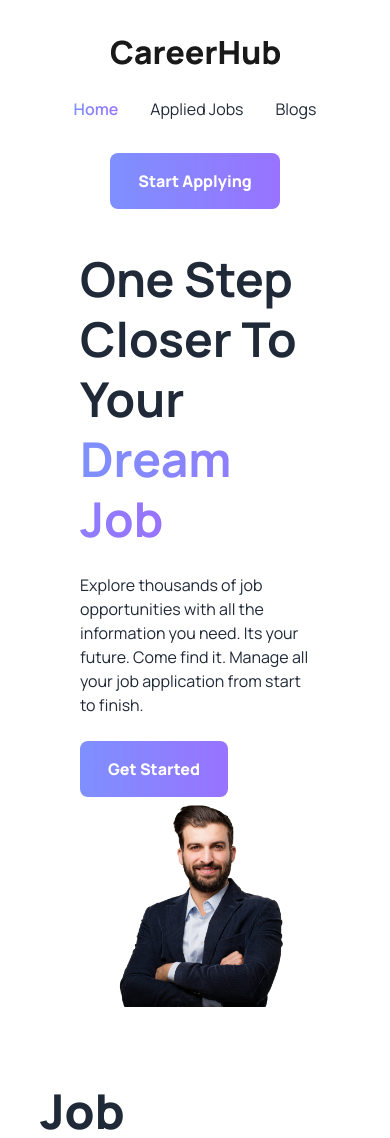
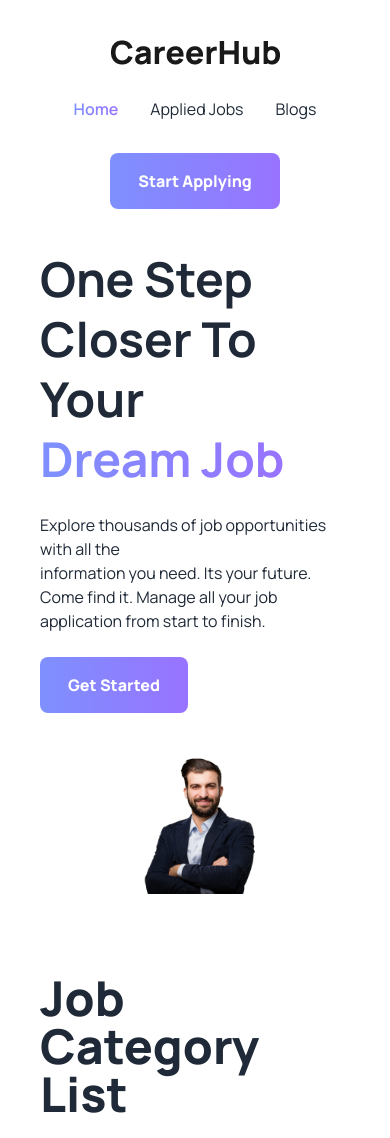
Before and after one commit to hasibmuhammad/career-hub, a React (Vite) app: page / in a window 390 px wide. Shown: the top 1138 px of the page. Built offline with nearby package versions, Linux system fonts and the light colour scheme.

Commit message:
responsive issue fixed

```diff
--- a/src/components/Banner/Banner.jsx
+++ b/src/components/Banner/Banner.jsx
@@ -1,6 +1,6 @@
 const Banner = () => {
   return (
-    <div className="flex flex-col md:flex-row justify-center items-center px-10 lg:px-0">
+    <div className="flex flex-col px-10 xl:px-0 md:flex-row items-center justify-center gap-10">
       <div>
         <h1 className="font-bold text-5xl leading-tight">
           One Step <br />
@@ -20,9 +20,9 @@ const Banner = () => {
           </button>
         </div>
       </div>
-      <div className="w-full">
-        <img className="w-full" src="../../../assets/images/user.png" />
-      </div>
+      <img className="w-1/2" src="../../../assets/images/user.png" />
+      {/* <div className="w-3/4">
+      </div> */}
     </div>
   );
 };
--- a/src/components/CategoryList/CategoryList.jsx
+++ b/src/components/CategoryList/CategoryList.jsx
@@ -10,7 +10,7 @@ const CategoryList = () => {
   }, []);
 
   return (
-    <div className="mt-20">
+    <div className="mt-20 px-10 xl:px-0">
       <div className="flex flex-col justify-center items-center">
         <h1 className="font-extrabold text-5xl">Job Category List</h1>
         <p className="mt-4">
--- a/src/components/FeaturedJobs/FeaturedJobs.jsx
+++ b/src/components/FeaturedJobs/FeaturedJobs.jsx
@@ -16,7 +16,7 @@ const FeaturedJobs = () => {
   }, []);
 
   return (
-    <div className="my-20">
+    <div className="my-20 px-10 xl:px-0">
       <div className="flex flex-col justify-center items-center">
         <h1 className="font-extrabold text-5xl">Featured Jobs</h1>
         <p className="mt-4">
--- a/src/components/Home/Home.jsx
+++ b/src/components/Home/Home.jsx
@@ -5,7 +5,7 @@ import FeaturedJobs from "../FeaturedJobs/FeaturedJobs";
 
 const Home = () => {
   return (
-    <div className="mt-10 max-w-7xl mx-auto px-10 md:px-0">
+    <div className="mt-10 max-w-7xl mx-auto">
       <Banner />
       <CategoryList />
       <FeaturedJobs />
```
